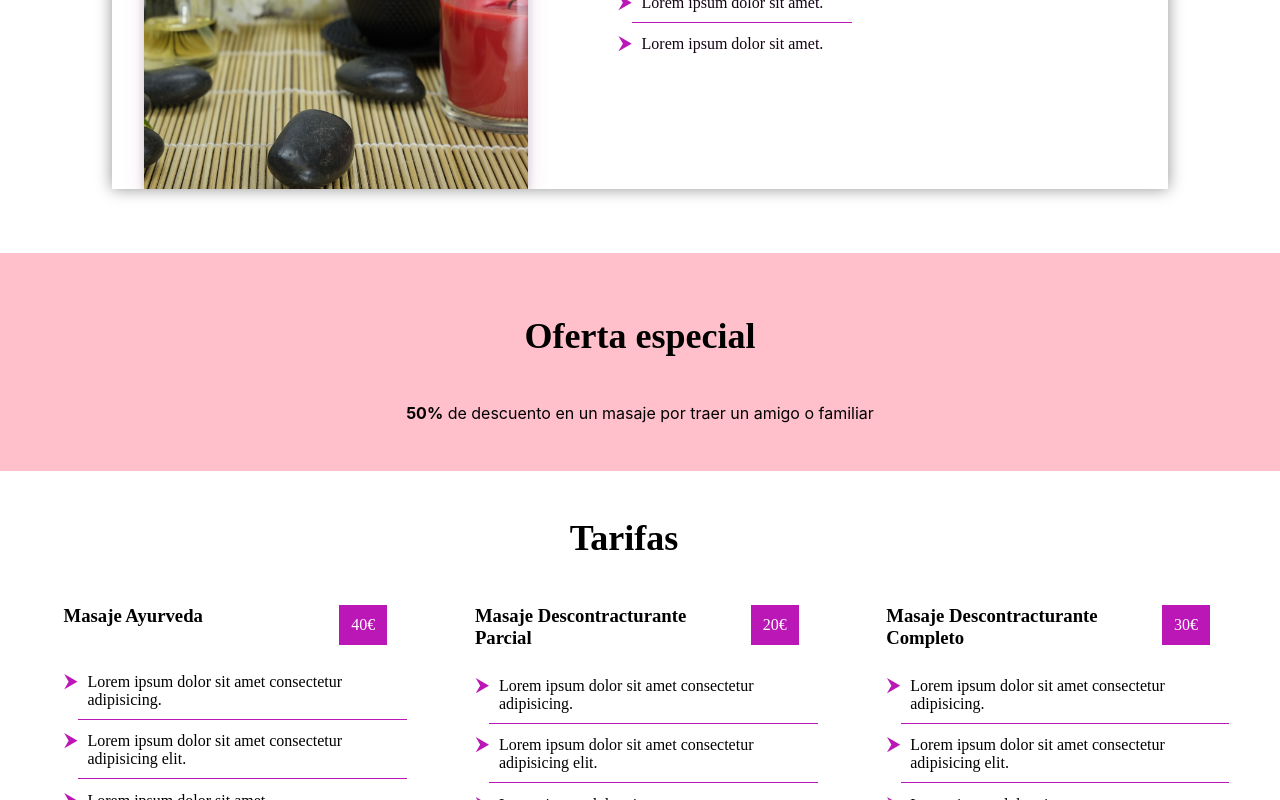
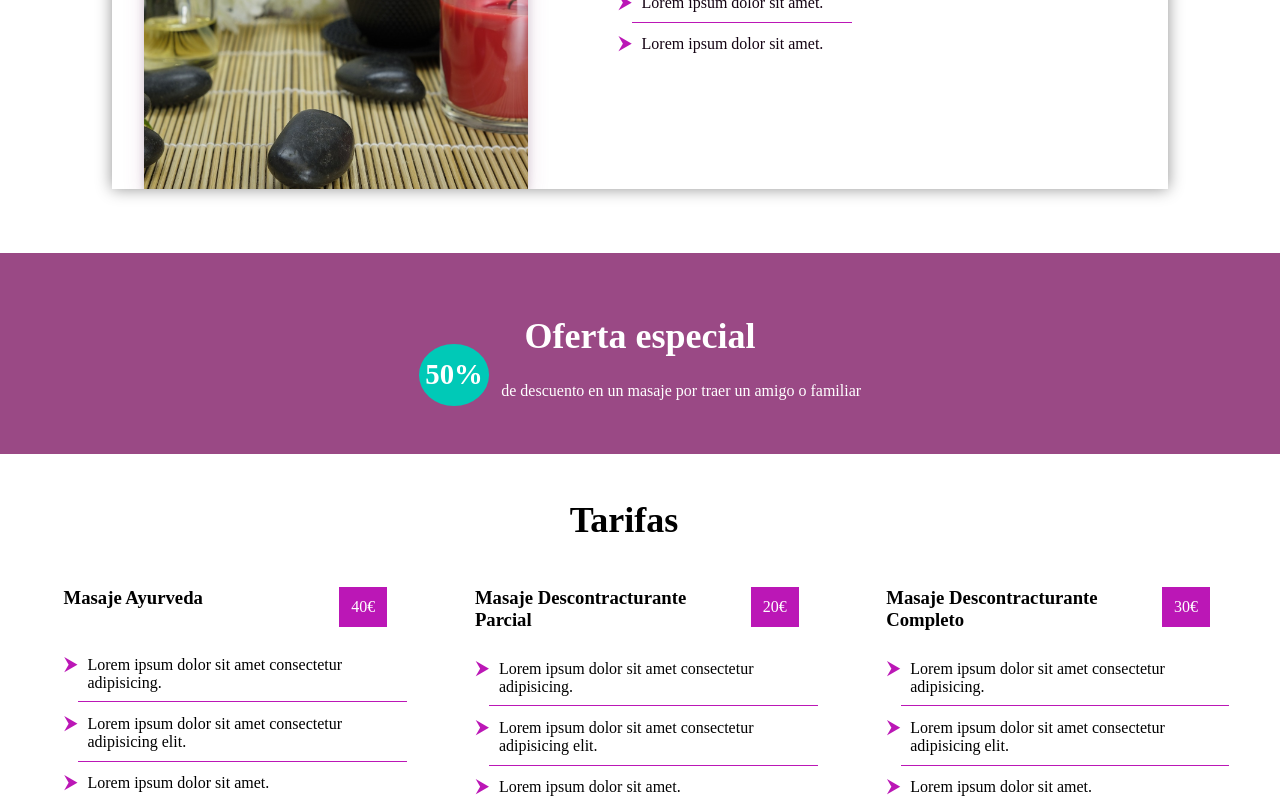
Before and after one commit to mery25/massage-site, a React (Create React App) app: page / in a window 1280 px wide. Shown: the part 2000-2800 px from the top of the page. Built offline with nearby package versions, Linux system fonts and the light colour scheme.

Commit message:
Improve Offers style

```diff
--- a/src/components/offers/Offers.sass
+++ b/src/components/offers/Offers.sass
@@ -1,12 +1,33 @@
+@import "../colors"
+@import "../fonts"
+
 .offer
-    padding: 2rem 5rem
-    background: pink
+    background: $bg-offers
+    color: $color-offers
 
     &__title
         text-align: center
 
     &__description
-        text-align: center
+        text-align: justify
+        width: fit-content
+        display: flex
+        justify-content: center
+        margin: -.7rem auto 1rem auto
+        align-items: center
+        @include font-body
 
         .highlighted
             font-weight: bold
+            background-color: $bg-highlighted-offers
+            border-radius: 50%
+            padding: .9rem .4rem
+            font-size: 1.8rem
+            margin-right: .75rem
+            float: left
+            margin-top: -1rem
+
+@media screen and ( min-width: 600px )
+
+    .offer__description .highlighted
+        margin-top: -2rem
```
